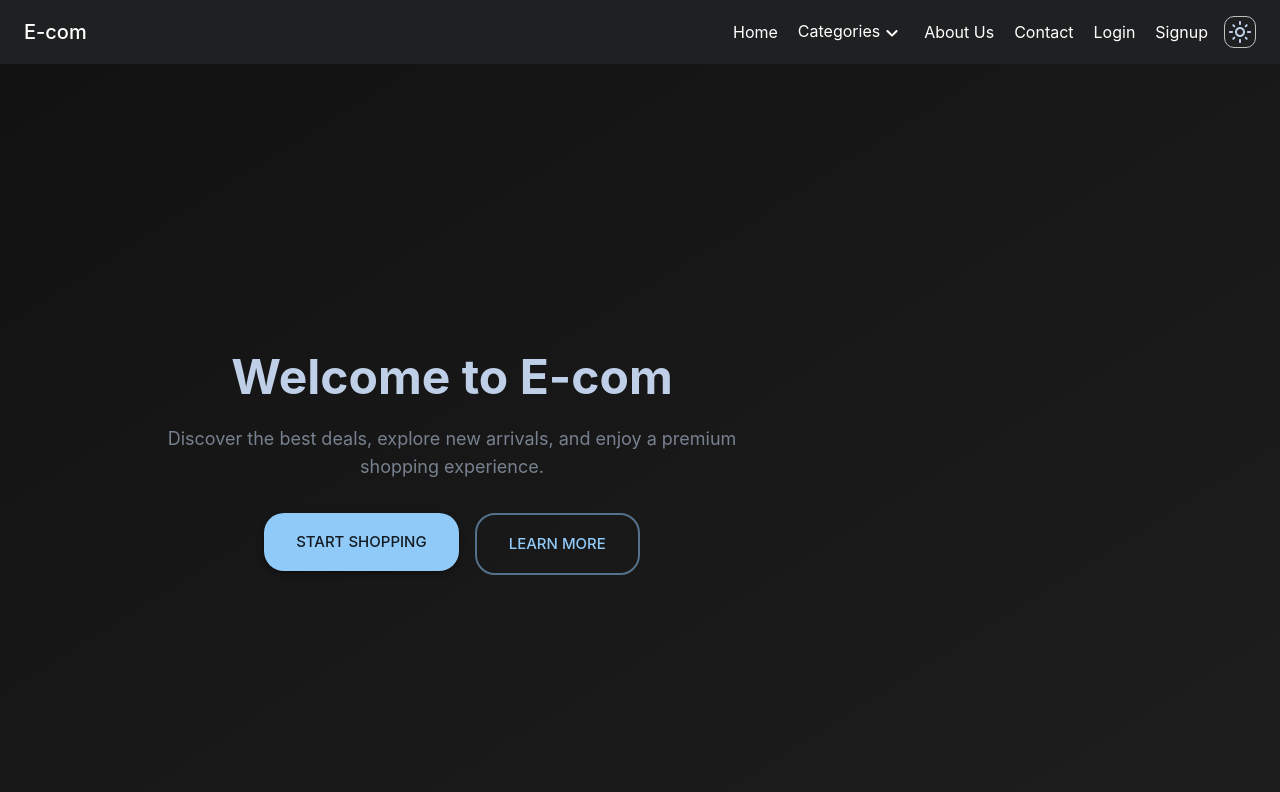
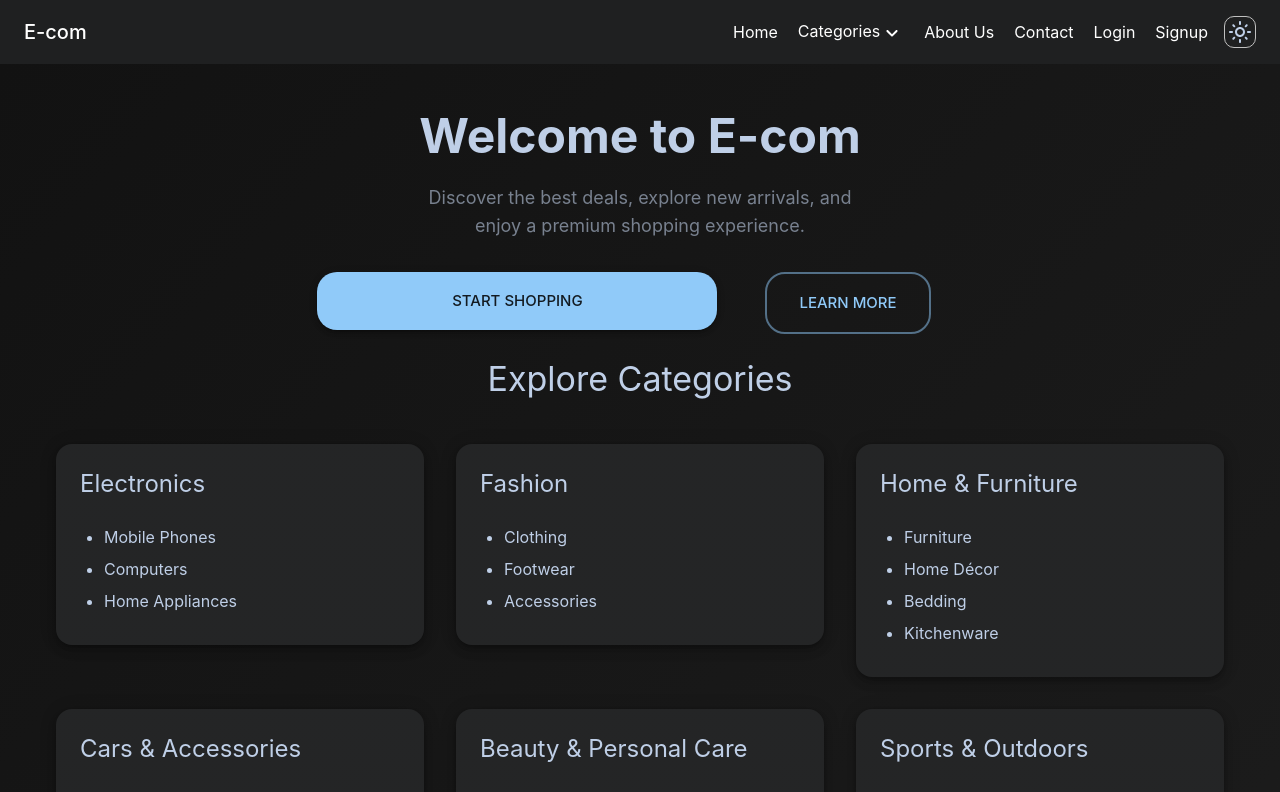
Before and after one commit to Muhidin3/E-commerce, a Next.js app: page / in a window 1280 px wide. Shown: the top 792 px of the page. Built offline with nearby package versions, Linux system fonts and the light colour scheme; no server answers.

Commit message:
snackbar added,some modifictaions to unsual behavior of styles, new home page

```diff
--- /dev/null
+++ b/app/components/Categories.tsx
@@ -0,0 +1,118 @@
+'use client';
+
+import { Box, Typography, Grid, Paper, useTheme } from '@mui/material';
+import { motion } from 'framer-motion';
+import { useEffect } from 'react';
+
+const categories: Record<string, string[]> = {
+  Electronics: ['Mobile Phones', 'Computers', 'Home Appliances'],
+  Fashion: ['Clothing', 'Footwear', 'Accessories'],
+  'Home & Furniture': ['Furniture', 'Home Décor', 'Bedding', 'Kitchenware'],
+  'Cars & Accessories': ['Cars', 'Motorcycles', 'Car Parts'],
+  'Beauty & Personal Care': ['Skincare', 'Hair Care', 'Makeup', 'Fragrances'],
+  'Sports & Outdoors': ['Fitness Equipment', 'Outdoor Gear', 'Sports Equipment'],
+  'Toys & Games': ['Action Figures', 'Board Games', 'Educational Toys'],
+  'Books, Music & Movies': ['Books', 'Music', 'Movies'],
+  'Food & Beverages': ['Gourmet Food', 'Organic Items', 'Drinks'],
+  'Health & Wellness': ['Supplements', 'Medical Supplies', 'Personal Care Devices'],
+};
+
+const containerVariants = {
+  hidden: { opacity: 0 },
+  show: {
+    opacity: 1,
+    transition: {
+      staggerChildren: 0.2,
+      delay:1.5,
+      delayChildren: 1.5,
+    },
+  },
+};
+
+const cardVariants = {
+  hidden: { opacity: 0, scale: 0.8, y: 50 },
+  show: { opacity: 1, scale: 1, y: 0, transition: { type: 'spring', stiffness: 120 } },
+};
+
+export default function CategoriesPage() {
+  const theme = useTheme();
+
+  useEffect(() => {
+    const timeout = setTimeout(() => {
+      window.scrollBy({ top: 60, behavior: 'smooth'});
+    }, 3000);
+    return () => clearTimeout(timeout);
+  }, []);
+
+  return (
+    <Box
+      sx={{
+        minHeight: '100vh',
+        backgroundColor: theme.palette.mode === "dark" ? "linear-gradient(to bottom right, #121212, #1e1e1e)": "linear-gradient(to bottom right, #ffffff, #f7f7f7)",
+        color: theme.palette.text.primary,
+        padding: 3,
+      }}
+    >
+      <motion.div
+        variants={containerVariants}
+        initial="hidden"
+        animate="show"
+      >
+        <Typography
+          variant="h4"
+          align="center"
+          gutterBottom
+          component={motion.h1}
+          initial={{ opacity: 0, y: -50 }}
+          animate={{ opacity: 1, y: 0 }}
+          transition={{ type: 'spring', stiffness: 100 }}
+        >
+          Explore Categories
+        </Typography>
+
+        <Grid container spacing={4} sx={{ marginTop: 1 }}>
+          {Object.entries(categories).map(([category, subcategories],index) => (
+            <Grid item xs={12} sm={6} md={4} key={index}>
+              <motion.div variants={cardVariants}>
+                <Paper
+                  elevation={6}
+                  sx={{
+                    padding: 3,
+                    borderRadius: 4,
+                    backgroundColor: theme.palette.background.paper,
+                    height: '100%',
+                    display: 'flex',
+                    flexDirection: 'column',
+                    justifyContent: 'space-between',
+                    transition: 'transform 0.3s',
+                    '&:hover': {
+                      transform: 'scale(1.03)',
+                      boxShadow: theme.shadows[10],
+                    },
+                  }}
+                >
+                  <Typography variant="h5" gutterBottom>
+                    {category}
+                  </Typography>
+                  <Box component="ul" sx={{ paddingLeft: 3, marginTop: 2 }}>
+                    {subcategories.map((sub) => (
+                      <motion.li
+                        key={sub}
+                        initial={{ opacity: 0, x: -20 }}
+                        whileInView={{ opacity: 1, x: 0 }}
+                        transition={{ duration: 0.4 }}
+                        style={{ listStyleType: 'disc', marginBottom: '8px' }}
+                      >
+                        <Typography variant="body1">{sub}</Typography>
+                      </motion.li>
+                    ))}
+                  </Box>
+                </Paper>
+              </motion.div>
+            </Grid>
+          ))}
+        </Grid>
+      </motion.div>
+    </Box>
+  );
+}
--- a/app/components/MyHomePage.tsx
+++ b/app/components/MyHomePage.tsx
@@ -3,6 +3,7 @@
 import { motion } from "framer-motion";
 import { Button, Box, Container, useTheme, useMediaQuery } from "@mui/material";
 import Link from "next/link";
+import CategoriesPage from "./Categories";
 
 export default function MyHomePage() {
   const theme = useTheme();
@@ -16,6 +17,8 @@ export default function MyHomePage() {
   };
 
   return (
+    <>
+
     <Box
       sx={{
         minHeight: "100vh",
@@ -25,9 +28,10 @@ export default function MyHomePage() {
         justifyContent: "center",
         px: 4,
         py: 6,
+        flexDirection:'column'
       }}
     >
-      <Container maxWidth="lg">
+      <Container maxWidth="sm">
         <motion.div
           className="text-center max-w-xl"
           initial="hidden"
@@ -58,11 +62,15 @@ export default function MyHomePage() {
             initial={{ opacity: 0, y: 20 }}
             animate={{ opacity: 1, y: 0 }}
             transition={{ duration: 0.8, delay: 0.6 }}
+            style={{flexDirection:isMobile?'column':'row'}}
           >
             <Link href="/products">
               <motion.div
-                whileHover={{ scale: 1.05 }}
+                whileHover={{ scale: 1.0005 }}
                 whileTap={{ scale: 0.95 }}
+                initial={{width:'100%',x:0}}
+                animate={{width:isMobile?'120%':'400px',x:'-8%'}}
+                transition={{duration:0.3,delay:1.5}}
               >
                 <Button
                   variant="contained"
@@ -75,8 +83,9 @@ export default function MyHomePage() {
                     boxShadow: 3,
                     transition: "transform 0.3s",
                     "&:hover": {
-                      transform: "scale(1.1)",
+                      transform: "scale(1.01)",
                     },
+                    width:'100%'
                   }}
                 >
                   Start Shopping
@@ -86,31 +95,43 @@ export default function MyHomePage() {
 
             <Link href="/about">
               <motion.div
-                whileHover={{ scale: 1.05 }}
+                whileHover={{ scale: 1.0005 }}
                 whileTap={{ scale: 0.95 }}
+                initial={{fontSize:'15px',}}
+                animate={{fontSize:'15px',}}
+                transition={{duration:1,delay:2}}
               >
                 <Button
                   variant="outlined"
                   color="primary"
                   size={isMobile ? "small" : "large"}
                   sx={{
+                    fontSize:'inherit',
                     px: 4,
                     py: 2,
                     borderRadius: "20px",
                     borderWidth: 2,
                     transition: "transform 0.3s",
                     "&:hover": {
-                      transform: "scale(1.1)",
+                      transform: "scale(1.01)",
                     },
+                    textWrapping: "none",
+                    width:'100%',
+                    whiteSpace: 'nowrap',
+                    overflow: 'hidden',
+                    textOverflow: 'ellipsis',
                   }}
                 >
                   Learn More
                 </Button>
               </motion.div>
             </Link>
+
           </motion.div>
         </motion.div>
       </Container>
+    <CategoriesPage/>
     </Box>
+    </>
   );
 }
--- a/app/components/Products.tsx
+++ b/app/components/Products.tsx
@@ -12,12 +12,12 @@ function Products({items,func,searchQuery}:{items:Product[],func:(a:string)=>voi
 
   return (
     <Box sx={{p:0}} >
-      <Box sx={{display:'flex',flexDirection:'row',alignItems:'center',justifyContent:'center'}}>
+      <Box sx={{display:'flex',flexDirection:'row',}}>
             <Typography sx={{ minWidth: '100px', p: 1,display:{xs:'none',sm:'block',mr:1},fontSize:'2rem',fontWeight:'bold'}}>
               Products
               </Typography>
 
-            <Box sx={{ minWidth: '10px', p: 1 }}>
+            <Box sx={{ minWidth: '10px', p: 1,mx:3}} className='sm:w-xl'>
               <MySearch func={func} searchQuery={searchQuery}/>
             </Box>
       </Box>
--- /dev/null
+++ b/app/components/SnackBar.tsx
@@ -0,0 +1,44 @@
+'use client'
+import { createContext, useContext,useState } from "react";
+import Snackbar from '@mui/material/Snackbar'
+import { Alert , AlertColor } from "@mui/material";
+
+type SnackbarContextType = (message: string, severity?: 'error' | 'warning' | 'info' | 'success') => void;
+
+interface SnackbarState {
+    open: boolean;
+    message: string;
+    severity: AlertColor; // 👈 use AlertColor (from MUI)
+  }
+
+const SnackbarContext = createContext<SnackbarContextType>(()=>{});
+
+export const useSnackbar = ()=>{
+    return useContext(SnackbarContext);
+};
+
+export const SnackbarProvider = ({children}:{children:React.ReactNode})=>{
+    const [snackbar,setSnackBar]= useState<SnackbarState>({open:false,message:'',severity:'info'});
+
+    const showSnackbar =(message:string,severity:AlertColor= 'info')=>{
+        setSnackBar({open:true,message,severity})
+    };
+
+    const handleClose = ()=>{
+        setSnackBar({...snackbar,open:false})
+    };
+
+    return(
+        <SnackbarContext.Provider value={showSnackbar}>
+            {children}
+            <Snackbar open={snackbar.open}
+                      autoHideDuration={5000}
+                      onClose={handleClose}
+                      anchorOrigin={{vertical:"top",horizontal:'center'}}>
+                <Alert onClose={handleClose} severity={snackbar.severity} variant="filled">
+                    {snackbar.message}
+                </Alert>
+            </Snackbar>
+        </SnackbarContext.Provider>
+    );
+};
--- a/app/layout.tsx
+++ b/app/layout.tsx
@@ -2,6 +2,7 @@ import type { Metadata } from "next";
 import { Geist, Geist_Mono } from "next/font/google";
 import "./globals.css";
 import ThemeRegistry from "./components/Theme";
+import { SnackbarProvider } from "./components/SnackBar";
 
 const geistSans = Geist({
   variable: "--font-geist-sans",
@@ -29,9 +30,11 @@ export default function RootLayout({
   return (
     <html lang="en">
       <body className={`${geistSans.variable} ${geistMono.variable} antialiased`}>
-      <ThemeRegistry>
-        {children}
-      </ThemeRegistry>
+        <SnackbarProvider>
+          <ThemeRegistry>
+            {children}
+          </ThemeRegistry>
+        </SnackbarProvider>
 
       </body>
     </html>
--- a/app/products/Search.tsx
+++ b/app/products/Search.tsx
@@ -12,9 +12,7 @@ function MySearch({func,searchQuery}:{func:(a:string)=>void,searchQuery?:string}
       e.preventDefault()
       setLoading(true)
       func(query)
-
     }
-
   }
 
   if (loading) {
@@ -34,7 +32,7 @@ function MySearch({func,searchQuery}:{func:(a:string)=>void,searchQuery?:string}
     <Box className="relative" sx={{width:'100%'}}>
         <Input value={query}
                onChange={(e)=>setQuery(e.target.value)}
-               onKeyDown={handleKeyDown} placeholder='Search' className='text-xl outline-0 relative pb-1'
+               onKeyDown={handleKeyDown} placeholder='Search' className='text-xl outline-0 relative pb-1 w-full'
                ></Input>
 
         <Box className='absolute right-0 top-2 cursor-pointer mr-3' onClick={()=>{func(query);setLoading(true)}}>
--- a/app/products/[id]/page.tsx
+++ b/app/products/[id]/page.tsx
@@ -17,8 +17,8 @@ async function page({params}:{params:Promise<{id:string}>}) {
     <div>
       <Header/>
       <Box sx={{mt:1,p:2}}>
-        <div style={{height:'400px',width:'auto',backgroundColor:'black'}} className='rounded-2xl'>
-          <Image style={{height:'100%',justifySelf:'center',width:'auto'}} src={`https://ecom-mauve-eight.vercel.app/uploads/${data.image}`} alt='Product image' width={1000} height={1000}/>
+        <div style={{maxHeight:'400px',width:'100%',backgroundColor:'black'}} className='rounded-2xl'>
+          <Image style={{maxHeight:'400px',justifySelf:'center',width:'auto'}} src={`https://ecom-mauve-eight.vercel.app/uploads/${data.image}`} alt='Product image' width={1000} height={1000}/>
         </div>
             <Box sx={{mt:2}}>
                 <Box sx={{borderBottom:'1px solid silver'}}>
--- a/next.config.ts
+++ b/next.config.ts
@@ -9,6 +9,11 @@ const nextConfig: NextConfig = {
         hostname: 'ecom-mauve-eight.vercel.app',
         pathname: '/uploads/**',
       },
+      {
+        protocol: 'http',
+        hostname: 'localhost:3000',
+        pathname: '/uploads/**',
+      },
     ],
   },
 };
```
Also changed, not shown: app/components/PostsCard.tsx (+13 -10 lines), app/profile/page.tsx (+9 -12 lines).
